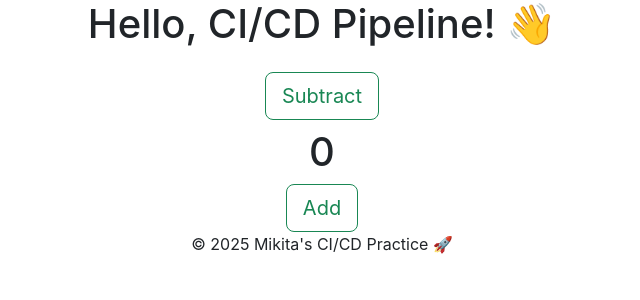
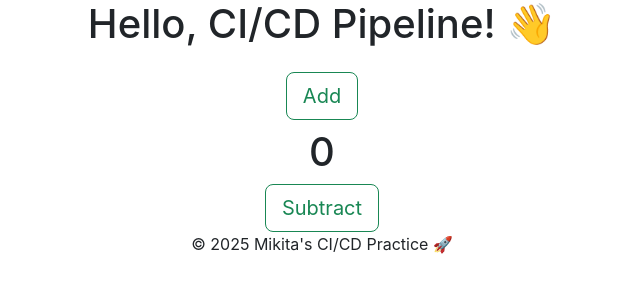
Before and after one commit to Mikita1012/ci-cd-practice, a React (Create React App) app: page / in a window 1280 px wide. Shown: the top 300 px of the page, without its empty margins (318-958 px from the left). Built offline with nearby package versions, Linux system fonts and the light colour scheme.

Commit message:
A minor change: on buttons

```diff
--- a/src/Counter.jsx
+++ b/src/Counter.jsx
@@ -4,9 +4,9 @@ function Counter() {
   const [count, setCount] = useState(0);
   return (
     <div className="d-flex flex-column align-items-center">
-      <button type="button" className="btn btn-outline-success btn-lg" onClick={() => setCount(count - 1)}>Subtract</button>
+      <button type="button" className="btn btn-outline-success btn-lg" onClick={() => setCount(count + 1)}>Add</button>
        <h1 className="m-2">{count}</h1>
-      <button className="btn btn-outline-success btn-lg" onClick={() => setCount(count + 1)}>Add</button>
+      <button className="btn btn-outline-success btn-lg" onClick={() => setCount(count - 1)}>Subtract</button>
     </div>
   );
 }
```
